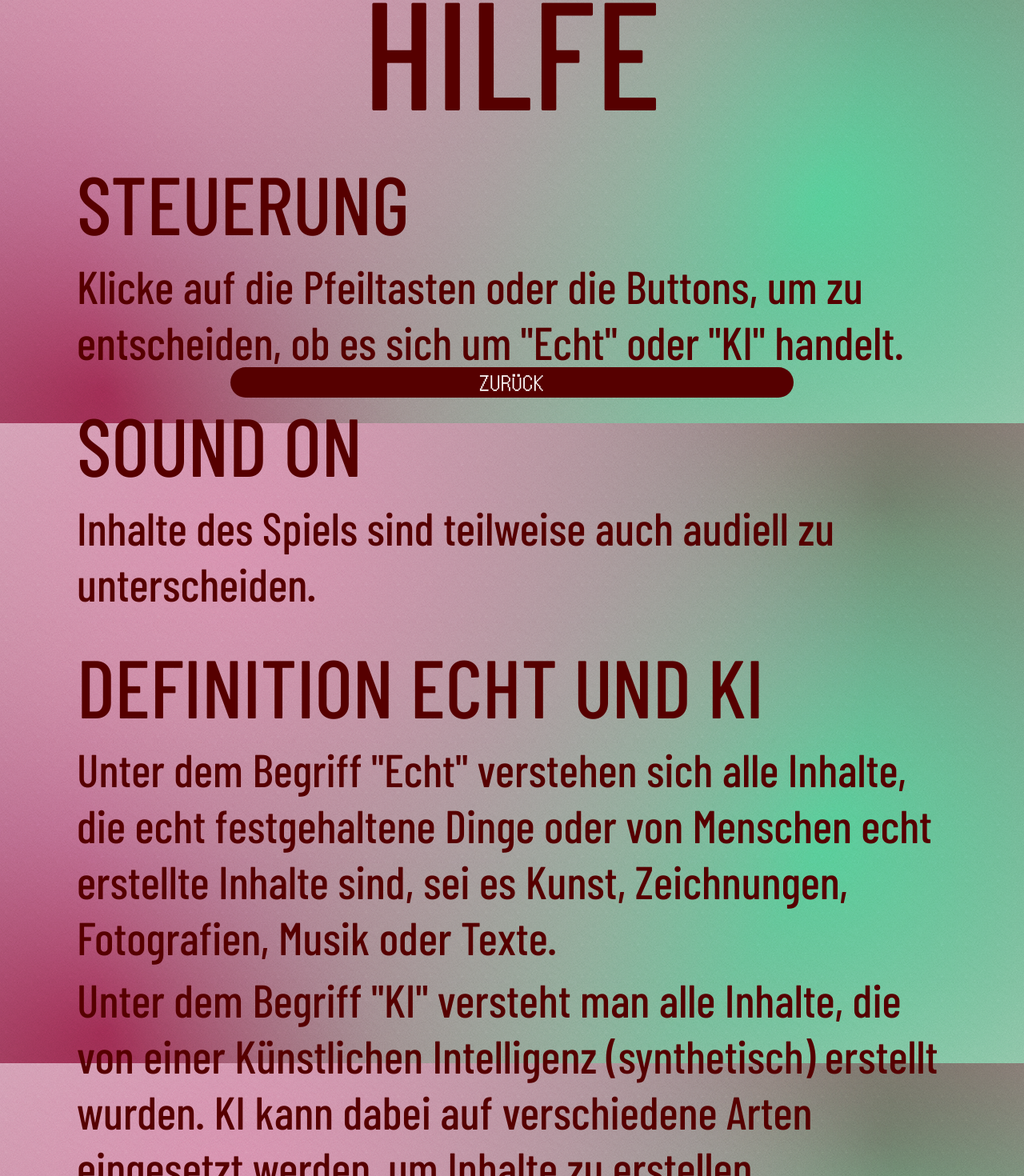
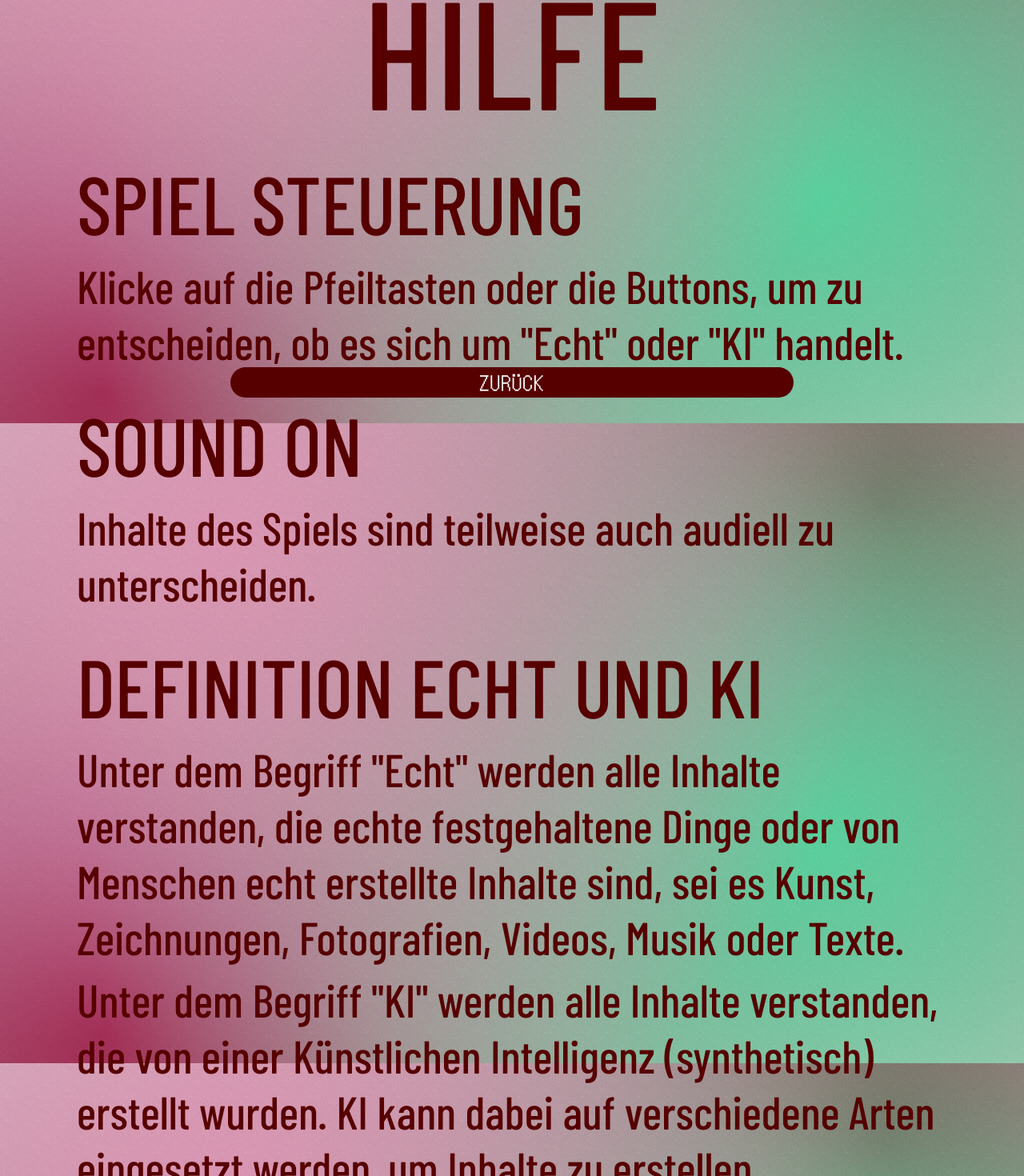
Before and after one commit to NadiaGiliberti/swaipe_app, a Nuxt app: page /hilfe in a window 1280 px wide. Shown: the part 271-1741 px from the top of the page at 80% size. Built offline with nearby package versions, Linux system fonts and the light colour scheme; no server answers; a web font is replaced by a local one.

Commit message:
hilfepopup beim start

```diff
--- a/app/pages/hilfe.vue
+++ b/app/pages/hilfe.vue
@@ -6,7 +6,7 @@
         <div class="container_hilfe">
 
             <section class="hilfe_abschnitt">
-                <h2>STEUERUNG</h2>
+                <h2>SPIEL STEUERUNG</h2>
                 <p class="hilfe_text hilfe_text_handy">
                     Wische mit dem Finger nach links oder rechts, um zu entscheiden, ob es sich um "Echt" oder
                     "KI" handelt.
@@ -27,12 +27,11 @@
             <section class="hilfe_abschnitt">
                 <h2>DEFINITION ECHT UND KI</h2>
                 <p class="hilfe_text">
-                    Unter dem Begriff "Echt" verstehen sich alle Inhalte, die echt festgehaltene Dinge oder von Menschen
-                    echt erstellte Inhalte sind, sei es Kunst,
-                    Zeichnungen, Fotografien, Musik oder Texte.
+                    Unter dem Begriff "Echt" werden alle Inhalte verstanden, die echte festgehaltene Dinge oder von Menschen
+                    echt erstellte Inhalte sind, sei es Kunst, Zeichnungen, Fotografien, Videos, Musik oder Texte.
                 </p>
                 <p class="hilfe_text">
-                    Unter dem Begriff "KI" versteht man alle Inhalte, die von einer Künstlichen Intelligenz
+                    Unter dem Begriff "KI" werden alle Inhalte verstanden, die von einer Künstlichen Intelligenz
                     (synthetisch) erstellt wurden. KI kann dabei auf verschiedene Arten eingesetzt werden, um Inhalte zu
                     erstellen.
                 </p>
--- a/app/pages/index.vue
+++ b/app/pages/index.vue
@@ -11,12 +11,30 @@ const { data: spiele, error } = await supabase
 console.log('Fehler:', error)
 
 onMounted(async () => {
-  avatarUrl.value = ladeAvatarAusCookie()
-
   const anzahl = await zaehleUngeseheneFreundschaftsereignisse(supabase)
   hatUngesehenes.value = anzahl > 0
 
-  avatarUrl.value = await ladeUndSpeichereAvatar(supabase)
+  const { data: { user: currentUser } } = await supabase.auth.getUser()
+  if (currentUser) {
+    const { data: profilData } = await supabase
+      .from('profiles')
+      .select('profilbild_url, hilfe_gesehen')
+      .eq('id', currentUser.id)
+      .single()
+
+    if (profilData) {
+      avatarUrl.value = profilData.profilbild_url || ''
+
+      if (!profilData.hilfe_gesehen) {
+        await supabase
+          .from('profiles')
+          .update({ hilfe_gesehen: true })
+          .eq('id', currentUser.id)
+
+        await navigateTo('/hilfe')
+      }
+    }
+  }
 })
 
 </script>
```
